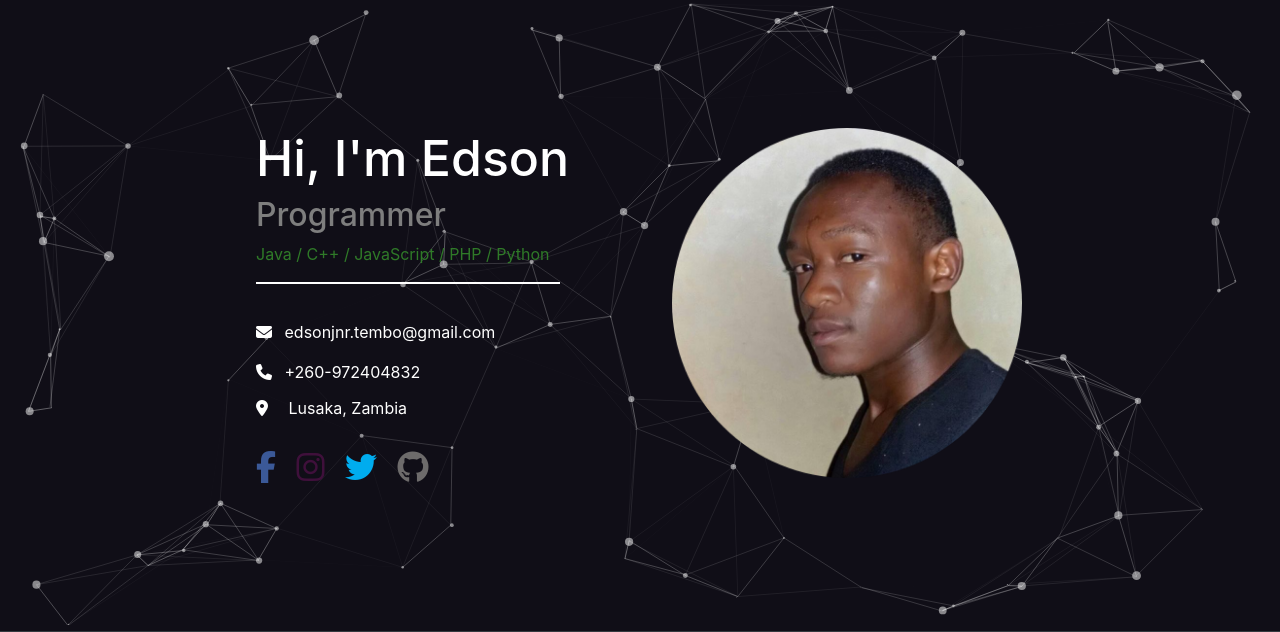
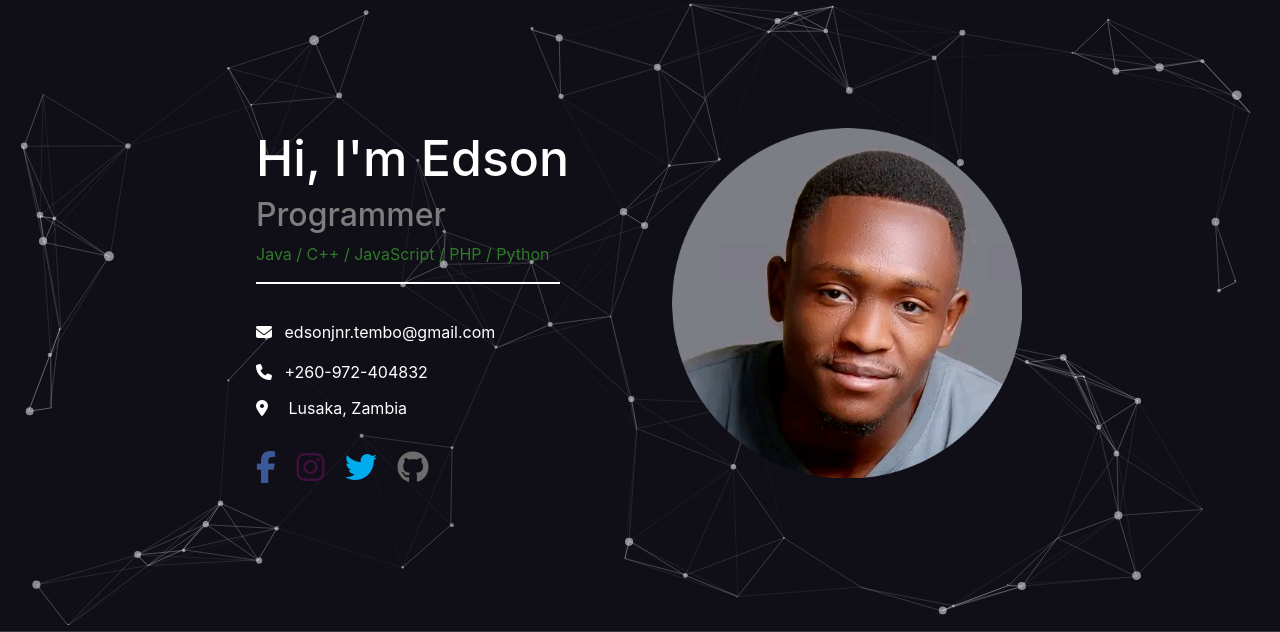
Before and after one commit to Edson-TN/edson-tn.github.io, a PHP site: page / in a window 1280 px wide. Shown: the part 56-688 px from the top of the page. Run offline with PHP 8.4, Linux system fonts and the light colour scheme; some libraries are stand-ins or nearby versions.

Commit message:
change profile-avatar image

```diff
--- a/css/style.css
+++ b/css/style.css
@@ -23,6 +23,10 @@ header nav .nav-link {
 
 header nav .nav-link:hover {
     color: #ffd000 !important;
+}
+
+.navbar button {
+    background-color: #fff;
 }
 
 .new {
--- a/index.html
+++ b/index.html
@@ -52,7 +52,7 @@
                     <i class="fa fa-envelope fa-1x py-2"></i>
                     <a href="mailto:" class="p-2 text-white">edsonjnr.tembo@gmail.com</a> <br>
                     <i class="fa fa-phone fa-1x py-3"></i>
-                    <a href="mailto:" class="p-2 text-white">+260-972404832</a> <br>
+                    <a href="mailto:" class="p-2 text-white">+260-972-404832</a> <br>
                     <i class="fa fa-map-marker fa-1x"></i>
                     <a href="mailto:" class="p-3 text-white">Lusaka, Zambia</a>
                 </div>
@@ -66,7 +66,7 @@
             </div>
 
             <div class="col-md-5 intro-img">
-                <img src="../images/avatar-circle.png" alt="Edson Avatar" class="avatar">
+                <img src="../images/avatar-tn.png" alt="Edson Avatar" class="avatar">
             </div>
         </div>
     </div>
```
Also changed, not shown: images/avatar-tn.png (added).
